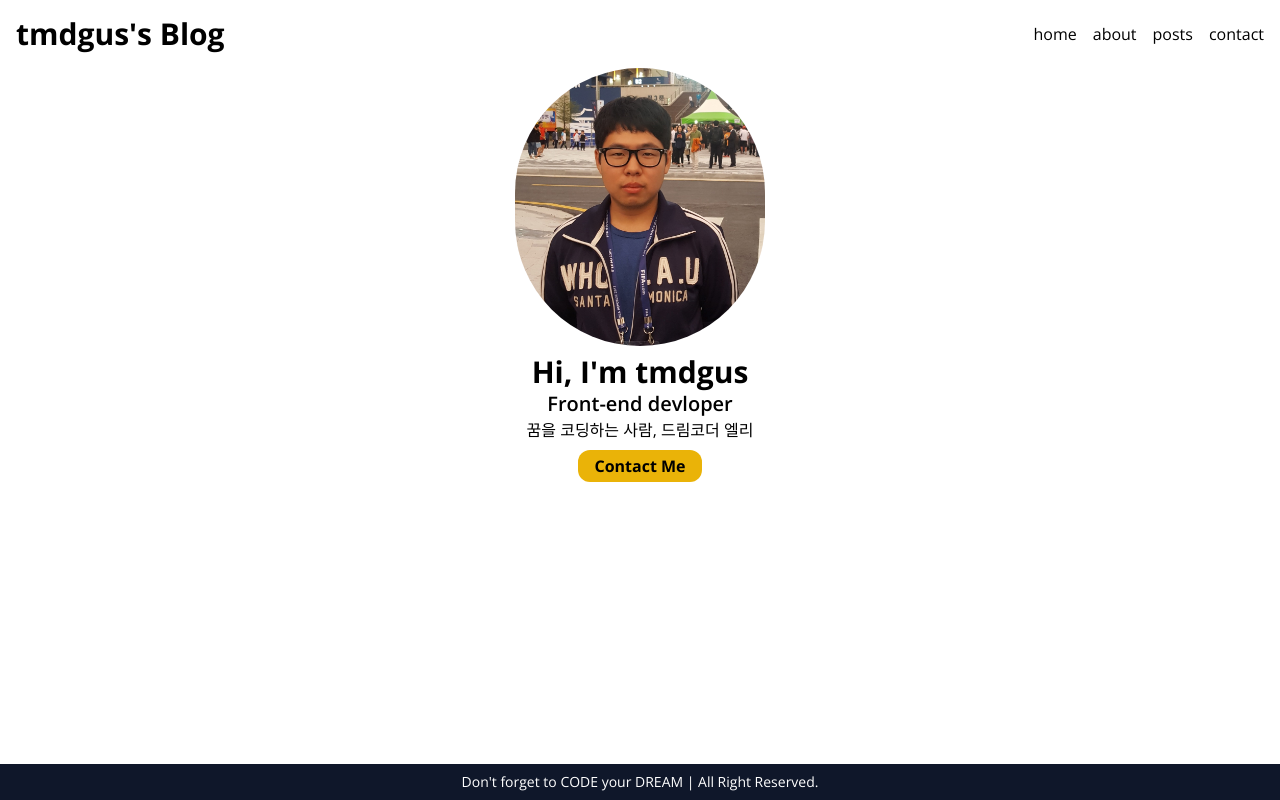
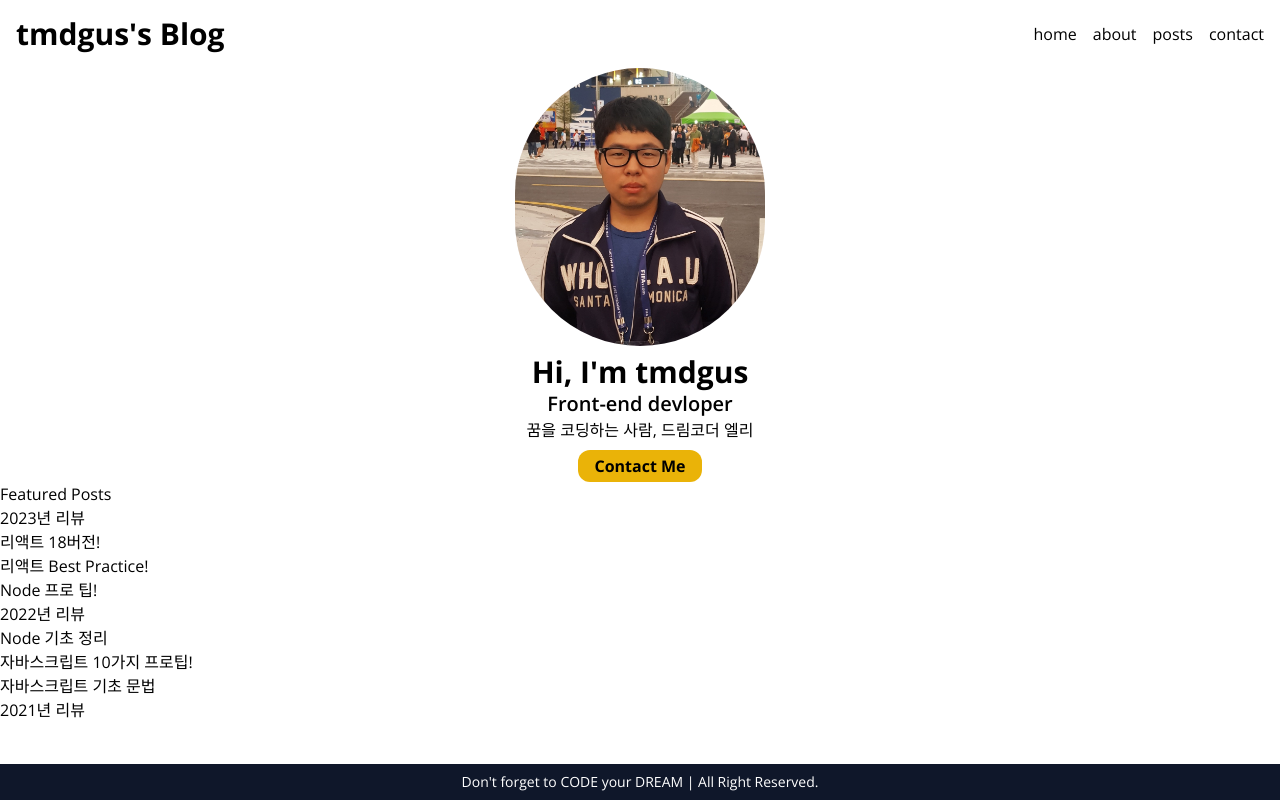
Before and after one commit to tmdgus95/blog, a Next.js app: page / in a window 1280 px wide. Built offline with nearby package versions, Linux system fonts and the light colour scheme.

Commit message:
피쳐된 포스트 보여주기💡- 코드구조

```diff
--- /dev/null
+++ b/src/app/components/FeaturedPosts.tsx
@@ -0,0 +1,12 @@
+import { getAllPosts } from '../service/posts';
+import PostsGrid from './PostsGrid';
+
+export default async function FeaturedPosts() {
+  const posts = await getAllPosts();
+  return (
+    <section>
+      <h2>Featured Posts</h2>
+      <PostsGrid posts={posts} />
+    </section>
+  );
+}
--- /dev/null
+++ b/src/app/components/PostsGrid.tsx
@@ -0,0 +1,13 @@
+import { Post } from '../service/posts';
+
+type Props = { posts: Post[] };
+
+export default function PostsGrid({ posts }: Props) {
+  return (
+    <ul>
+      {posts.map((post) => (
+        <li key={post.path}>{post.title}</li>
+      ))}
+    </ul>
+  );
+}
--- a/src/app/page.tsx
+++ b/src/app/page.tsx
@@ -1,9 +1,11 @@
+import FeaturedPosts from './components/FeaturedPosts';
 import Hero from './components/Hero';
 
 export default function Home() {
   return (
     <>
       <Hero />
+      <FeaturedPosts />
     </>
   );
 }
--- /dev/null
+++ b/src/app/service/posts.ts
@@ -0,0 +1,18 @@
+import { readFile } from 'fs/promises';
+import path from 'path';
+
+export type Post = {
+  title: string;
+  description: string;
+  date: Date;
+  category: string;
+  path: string;
+  featured: boolean;
+};
+
+export async function getAllPosts(): Promise<Post[]> {
+  const filePath = path.join(process.cwd(), 'data', 'posts.json');
+  return readFile(filePath, 'utf-8')
+    .then<Post[]>(JSON.parse)
+    .then((posts) => posts.sort((a, b) => (a.date > b.date ? -1 : 1)));
+}
```
